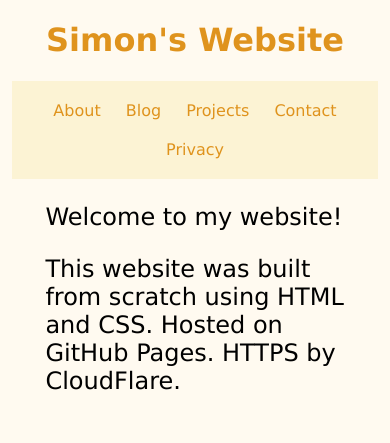
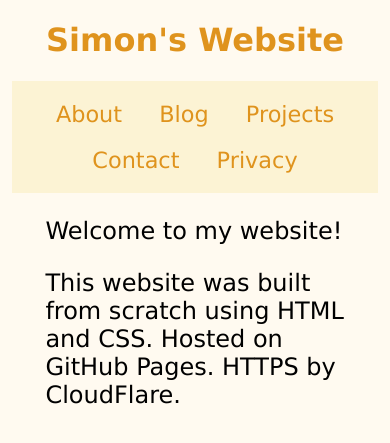
Before and after one commit to simon0h/simon0h.github.io, a Jekyll site: the page built from index.html, in a window 390 px wide. Shown: the top 443 px of the page. Built offline with Jekyll 4.4.1, drawn with Linux system fonts in a browser that asks for light colours; nearby versions of some CDN libraries.

Commit message:
Made navbars bigger on mobile

```diff
--- a/css/style.css
+++ b/css/style.css
@@ -121,10 +121,19 @@ ul {
     margin-left: 10%;
   }
 
-  p {
-    margin-left: 10%;
-    margin-right: 10%;
- 	}
+  li a{
+		padding-left: 15px;
+		padding-right: 15px;
+	}
+
+	p {
+	  margin-left: 10%;
+	  margin-right: 10%;
+	}
+
+	ul {
+  	font-size:1.4em;
+	}
 }
 
 @media (prefers-color-scheme: dark) {
@@ -139,10 +148,19 @@ ul {
 		  margin-left: 10%;
 		}
 
+		li a{
+			padding-left: 15px;
+  		padding-right: 15px;
+  	}
+
 		p {
 		  margin-left: 10%;
 		  margin-right: 10%;
 		}
+
+		ul {
+    	font-size:1.4em;
+  	}
 	}
 
   * {
```
